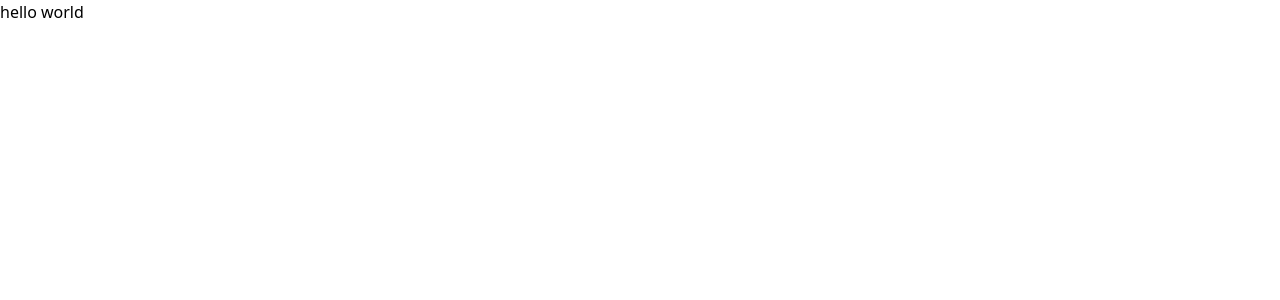
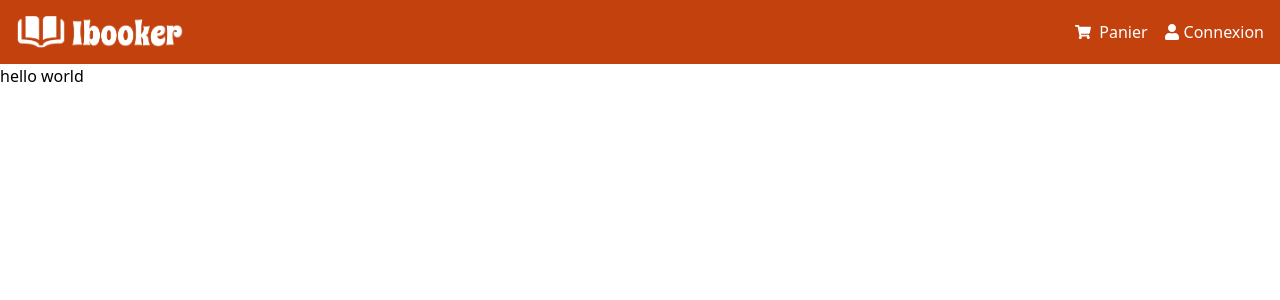
Before and after one commit to amel252/book-Ecommerce, a React (Vite) app in the folder front-end/: page / in a window 1280 px wide. Shown: the top 300 px of the page. Built offline with nearby package versions, Linux system fonts and the light colour scheme.

Commit message:
Affichage de notre Header

```diff
--- a/front-end/package.json
+++ b/front-end/package.json
@@ -14,7 +14,8 @@
     "react": "^19.1.1",
     "react-dom": "^19.1.1",
     "react-icons": "^5.5.0",
-    "react-redux": "^9.2.0"
+    "react-redux": "^9.2.0",
+    "react-router-dom": "^7.8.2"
   },
   "devDependencies": {
     "@eslint/js": "^9.33.0",
--- a/front-end/src/App.jsx
+++ b/front-end/src/App.jsx
@@ -1,6 +1,9 @@
+import Header from "./components/Header";
+
 function App() {
     return (
         <>
+            <Header />
             <p>hello world</p>
         </>
     );
--- a/front-end/src/components/Header.jsx
+++ b/front-end/src/components/Header.jsx
@@ -12,7 +12,7 @@ import {
     FaTimes,
 } from "react-icons/fa";
 
-export default function Header() {
+function Header() {
     const { userInfo } = useSelector((state) => state.auth);
     const dispatch = useDispatch();
     const navigate = useNavigate();
@@ -31,8 +31,9 @@ export default function Header() {
     };
 
     return (
-        <header className="bg-primary text-white">
+        <header className="bg-orange-700 text-white">
             <div className="container mx-auto flex items-center justify-between p-4">
+                {/* Logo */}
                 <Link
                     to="/"
                     className="flex items-center gap-2 text-lg font-bold"
@@ -49,25 +50,30 @@ export default function Header() {
                     </button>
                 </div>
                 <div
-                    className={`${
-                        menuOpen ? "block" : "hidden"
-                    } md:flex md:items-center md:gap-4 absolute md:relative top-16 md:top-0 w-full md:w-auto bg-primary md:bg-transparent z-50`}
+                    className={`
+                    ${menuOpen ? "flex" : "hidden"}
+                    flex-col md:flex md:flex-row md:items-center md:gap-4
+                    absolute md:static
+                    top-16 left-0
+                    w-full md:w-auto
+                    bg-orange-700 md:bg-transparent
+                    z-50
+                 `}
                 >
                     <Link
                         to="/cart"
                         className="relative flex items-center gap-2 p-2 md:p-0"
                     >
-                        <FaShoppingCart />
-                        Panier
+                        <FaShoppingCart /> Panier
                     </Link>
+
                     {userInfo ? (
                         <div className="relative">
                             <Link
                                 to="/profile"
-                                className="flex items-center gap-1 p-2 md:p-0 focus:outline-none "
+                                className="flex items-center gap-1 p-2 md:p-0 focus:outline-none"
                             >
-                                <FaUser />
-                                {userInfo.name}
+                                <FaUser /> {userInfo.name}
                             </Link>
                         </div>
                     ) : (
@@ -75,12 +81,59 @@ export default function Header() {
                             to="/login"
                             className="flex items-center gap-1 p-2 md:p-0"
                         >
-                            <FaUser />
-                            Connexion
+                            <FaUser /> Connexion
                         </Link>
+                    )}
+                    {userInfo && userInfo.isAdmin && (
+                        <div className="relative">
+                            <button
+                                className="flex items-center gap-1 border-gray-500
+                                     rounded-md hover:border-gray-500 hover:bg-gray-100 hover:text-black transition-all p-1 max-md:mx-2"
+                                onClick={() => setAdminOpen(!adminOpen)}
+                            >
+                                <FaChevronDown className="mt-0.5" />
+                            </button>
+                            {adminOpen && (
+                                <div
+                                    className="absolute right-0 mt-2 w-48 bg-white
+                                         text-gray-700 shadow-lg rounded-lg z-50"
+                                >
+                                    <Link
+                                        onClick={() => setAdminOpen(false)}
+                                        to="/admin/productlist"
+                                        className="block px-4 py-2 hover:bg-gray-100"
+                                    >
+                                        Produits
+                                    </Link>
+                                    <Link
+                                        onClick={() => setAdminOpen(false)}
+                                        to="/admin/orderlist"
+                                        className="block px-4 py-2 hover:bg-gray-100"
+                                    >
+                                        Commandes
+                                    </Link>
+                                    <Link
+                                        onClick={() => setAdminOpen(false)}
+                                        to="/admin/userlist"
+                                        className="block px-4 py-2 hover:bg-gray-100"
+                                    >
+                                        Utilisateurs
+                                    </Link>
+                                </div>
+                            )}
+                        </div>
+                    )}
+                    {userInfo ? (
+                        <Link onClick={logoutHandler} className="p-2">
+                            <FaSignOutAlt />
+                        </Link>
+                    ) : (
+                        ""
                     )}
                 </div>
             </div>
         </header>
     );
 }
+
+export default Header;
--- a/front-end/src/main.jsx
+++ b/front-end/src/main.jsx
@@ -2,13 +2,22 @@ import { StrictMode } from "react";
 import { createRoot } from "react-dom/client";
 import "./index.css";
 import App from "./App.jsx";
-import store from "./store.js";
+import store from "../src/store.js";
 import { Provider } from "react-redux";
+import {
+    createBrowserRouter,
+    createRoutesFromElements,
+    Route,
+    RouterProvider,
+} from "react-router-dom";
 
+const router = createBrowserRouter(
+    createRoutesFromElements(<Route path="/" element={<App />}></Route>)
+);
 createRoot(document.getElementById("root")).render(
     <StrictMode>
         <Provider store={store}>
-            <App />
+            <RouterProvider router={router} />
         </Provider>
     </StrictMode>
 );
--- a/front-end/tailwind.config.js
+++ b/front-end/tailwind.config.js
@@ -7,9 +7,26 @@
 //   plugins: [],
 // }
 
+// /** @type {import('tailwindcss').Config} */
+// export default {
+//     content: ["./index.html", "./src/**/*.{js,ts,jsx,tsx}"],
+//     theme: {
+//         extend: {
+//             colors: {
+//                 primary: "#1d4ed8",
+//                 secondary: "#9333ea",
+//             },
+//         },
+//     },
+//     plugins: [],
+// };
+
 /** @type {import('tailwindcss').Config} */
 export default {
-    content: ["./index.html", "./src/**/*.{js,ts,jsx,tsx}"],
+    content: [
+        "./index.html",
+        "./src/**/*.{js,jsx,ts,tsx}", // assure-toi que tes composants sont inclus
+    ],
     theme: {
         extend: {
             colors: {
```
Also changed, not shown: 1 other file (tests, documents, lock files or other folders).
